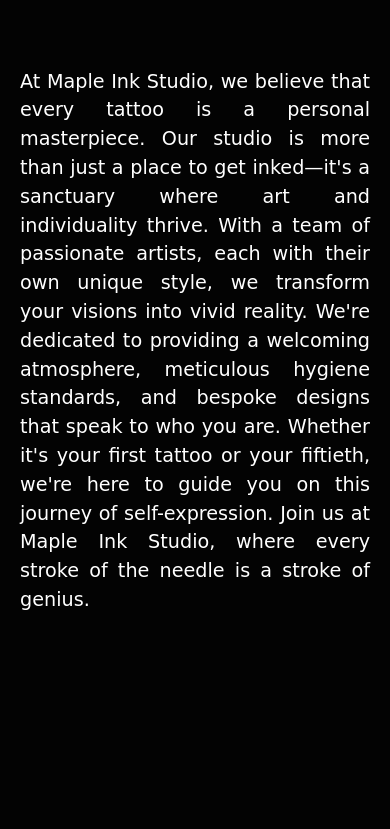
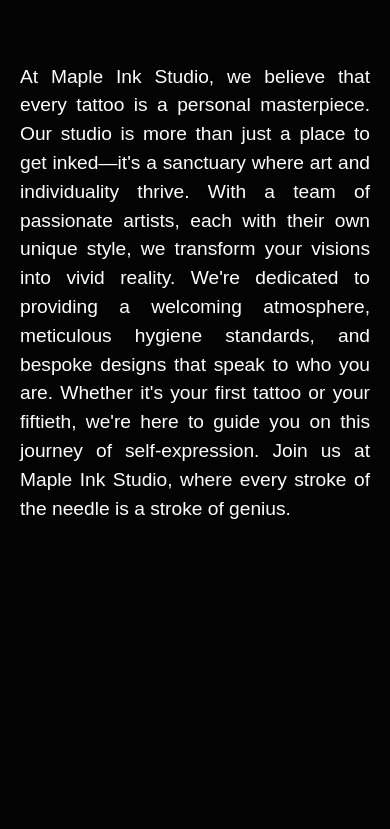
Before and after one commit to SumitSohal07/Tattoo_website, a plain HTML site: page index.html in a window 390 px wide. Shown: the part 702-1531 px from the top of the page. Drawn offline with Linux system fonts and the light colour scheme.

Commit message:
Made the changes in font style

```diff
--- a/styles/Portfolio.css
+++ b/styles/Portfolio.css
@@ -289,7 +289,7 @@
     flex-direction: column;
     min-height: 100vh;
     margin: 0;
-    font-family: cursive, Arial, sans-serif;
+    font-family: Arial, sans-serif;
     width: 100%;
     background-color:#e0a333;
   }
--- a/styles/aboutus.css
+++ b/styles/aboutus.css
@@ -297,7 +297,8 @@
 @media screen and (max-width: 430px) {
     body {
       margin: 0;
-      font-family: cursive;
+      font-family: Arial, sans-serif;
+      /* font-family: cursive; */
       background-color: black;
       width: 100%;
     }
@@ -366,7 +367,7 @@
       min-height: 100vh;
       margin: 0;
       font-family: Arial, sans-serif;
-      font-family: cursive;
+      /* font-family: cursive; */
       width: 100%;
       background-color: #030303;
     }
--- a/styles/contact.css
+++ b/styles/contact.css
@@ -259,7 +259,8 @@
 @media screen and (max-width: 430px) {
   body {
     margin: 0;
-    font-family: cursive;
+    font-family: Arial, sans-serif;
+    /* font-family: cursive; */
     background-color: black;
     width: 100%;
   }
--- a/styles/tat.css
+++ b/styles/tat.css
@@ -96,7 +96,8 @@
   height: 400px;
   color: white;
   background-color: #030303;
-  font-family: cursive;
+  font-family: Arial, sans-serif;
+  /* font-family: cursive; */
   margin: 0;
   padding: 20px; /* Add some padding for better readability */
 }
@@ -104,7 +105,8 @@
 .text h3 {
   text-align: center;
   color: #f7b731;
-  font-family: cursive;
+  font-family: Arial, sans-serif;
+  /* font-family: cursive; */
   margin: 0;
   font-size: 35px;
   padding-bottom: 10px; /* Add spacing below the heading */
@@ -331,7 +333,8 @@
 
   body {
     margin: 0;
-    font-family: cursive;
+    font-family: Arial, sans-serif;
+    /* font-family: cursive; */
     background-color: black;
     width: 100%;
   }
@@ -417,7 +420,8 @@
 @media screen and (max-width: 480px) {
   body {
     margin: 0;
-    font-family: cursive;
+    font-family: Arial, sans-serif;
+    /* font-family: cursive; */
     background-color: black;
     width: 100%;
   }
@@ -551,7 +555,8 @@
 
       body {
         margin: 0;
-        font-family: cursive;
+        font-family: Arial, sans-serif;
+        /* font-family: cursive; */
         background-color: black;
         width: 100%;
       }
@@ -640,7 +645,7 @@
     min-height: 100vh;
     margin: 0;
     font-family: Arial, sans-serif;
-    font-family: cursive;
+    /* font-family: cursive; */
     width: 100%;
     background-color: #030303;
   }
```
